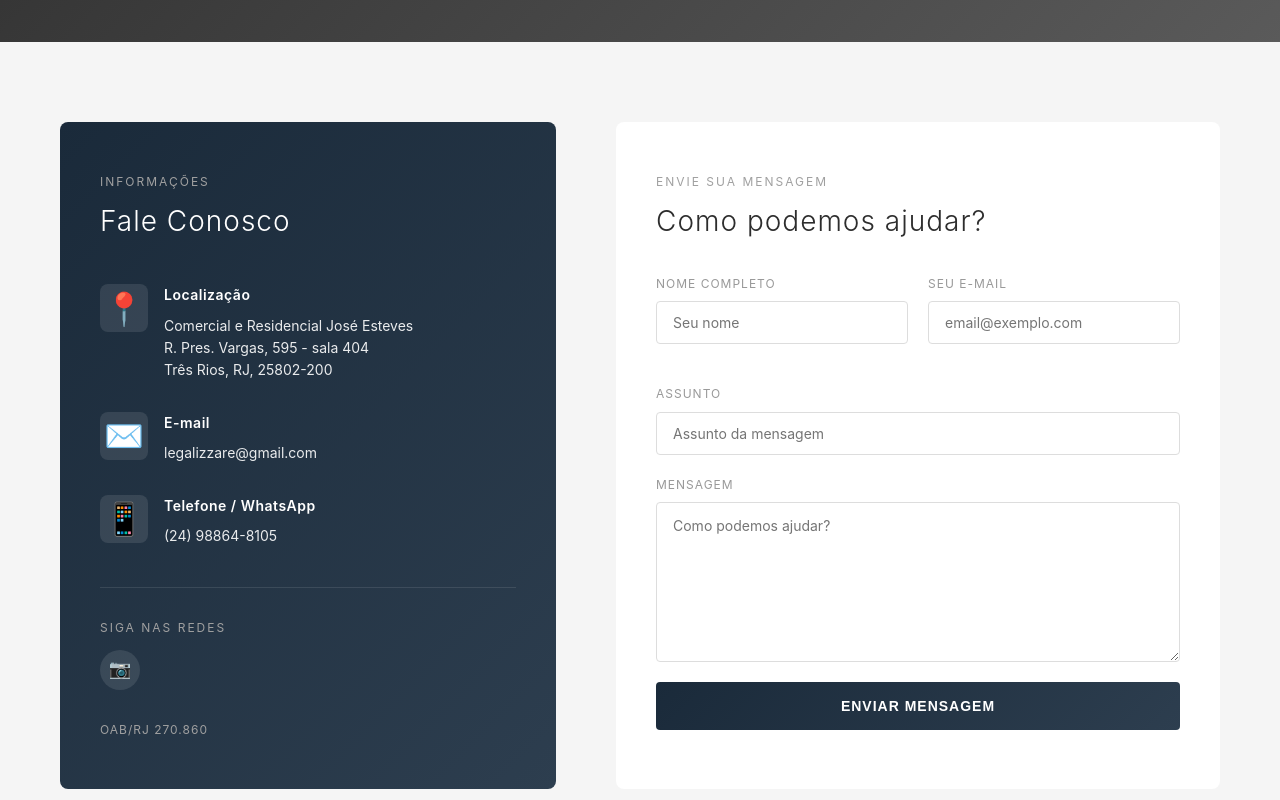
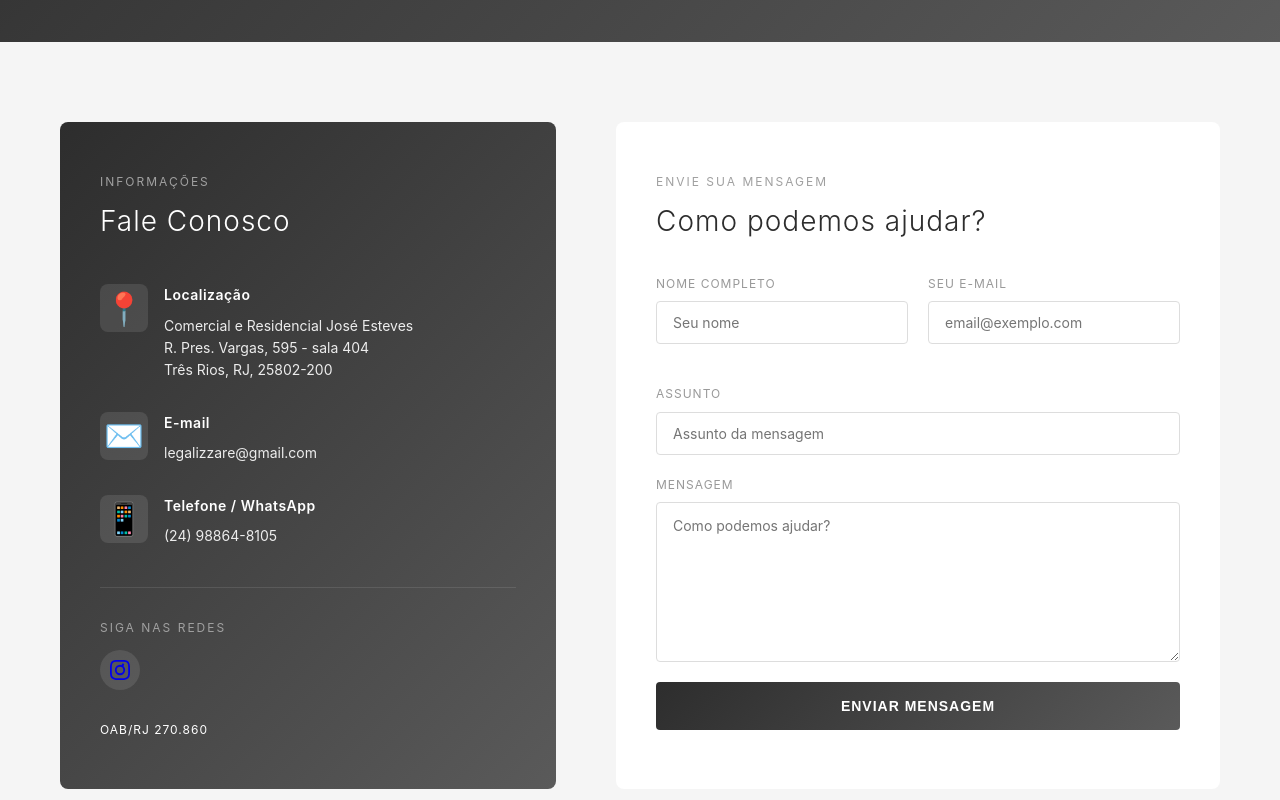
Before and after one commit to tavaresmatias/site-romalha, a plain HTML site: page index.html in a window 1280 px wide. Shown: the part 3540-4340 px from the top of the page. Drawn offline with Linux system fonts and the light colour scheme.

Commit message:
style: ajustar cores da seção de contato, OAB em branco e adicionar logo SVG do Instagram

```diff
--- a/css/styles.css
+++ b/css/styles.css
@@ -448,7 +448,7 @@ body {
 }
 
 .contact-info {
-    background: linear-gradient(135deg, #1a2a3a 0%, #2d3e4f 100%);
+    background: linear-gradient(135deg, var(--primary-color) 0%, var(--secondary-color) 100%);
     color: white;
     padding: 50px 40px;
     border-radius: 8px;
@@ -552,7 +552,7 @@ body {
 
 .contact-oab {
     font-size: 12px;
-    color: #a0a0a0;
+    color: white;
     margin-top: 30px;
     letter-spacing: 1px;
 }
@@ -621,7 +621,7 @@ body {
 .btn-submit {
     width: 100%;
     padding: 16px;
-    background: linear-gradient(135deg, #1a2a3a 0%, #2d3e4f 100%);
+    background: linear-gradient(135deg, var(--primary-color) 0%, var(--secondary-color) 100%);
     color: white;
     border: none;
     border-radius: 4px;
--- a/index.html
+++ b/index.html
@@ -161,7 +161,11 @@
                     <div class="contact-social">
                         <span class="contact-label">SIGA NAS REDES</span>
                         <div class="social-links">
-                            <a href="https://instagram.com/legalizzare.imoveis" target="_blank" class="social-icon instagram">📷</a>
+                            <a href="https://instagram.com/legalizzare.imoveis" target="_blank" class="social-icon instagram" title="Instagram">
+                                <svg viewBox="0 0 24 24" width="20" height="20" fill="currentColor">
+                                    <path d="M12 2.163c3.204 0 3.584.012 4.85.07 3.252.148 4.771 1.691 4.919 4.919.058 1.265.069 1.645.069 4.849 0 3.205-.012 3.584-.069 4.849-.149 3.225-1.664 4.771-4.919 4.919-1.266.057-1.645.069-4.849.069-3.204 0-3.584-.012-4.849-.069-3.259-.149-4.771-1.699-4.919-4.92-.058-1.265-.07-1.644-.07-4.849 0-3.204.013-3.583.07-4.849.149-3.227 1.664-4.771 4.919-4.919 1.266-.057 1.645-.069 4.849-.069zm0-2.163c-3.259 0-3.667.014-4.947.072-4.358.2-6.78 2.618-6.98 6.98-.059 1.281-.073 1.689-.073 4.948 0 3.259.014 3.668.072 4.948.2 4.358 2.618 6.78 6.98 6.98 1.281.058 1.689.072 4.948.072 3.259 0 3.668-.014 4.948-.072 4.354-.2 6.782-2.618 6.979-6.98.059-1.28.073-1.689.073-4.948 0-3.259-.014-3.667-.072-4.947-.196-4.354-2.617-6.78-6.979-6.98-1.281-.059-1.69-.073-4.949-.073zM5.838 12a6.162 6.162 0 1112.324 0 6.162 6.162 0 01-12.324 0zM12 16a4 4 0 100-8 4 4 0 000 8zm4.965-10.322a1.44 1.44 0 11-2.881.001 1.44 1.44 0 012.881-.001z"/>
+                                </svg>
+                            </a>
                         </div>
                     </div>
 
```
